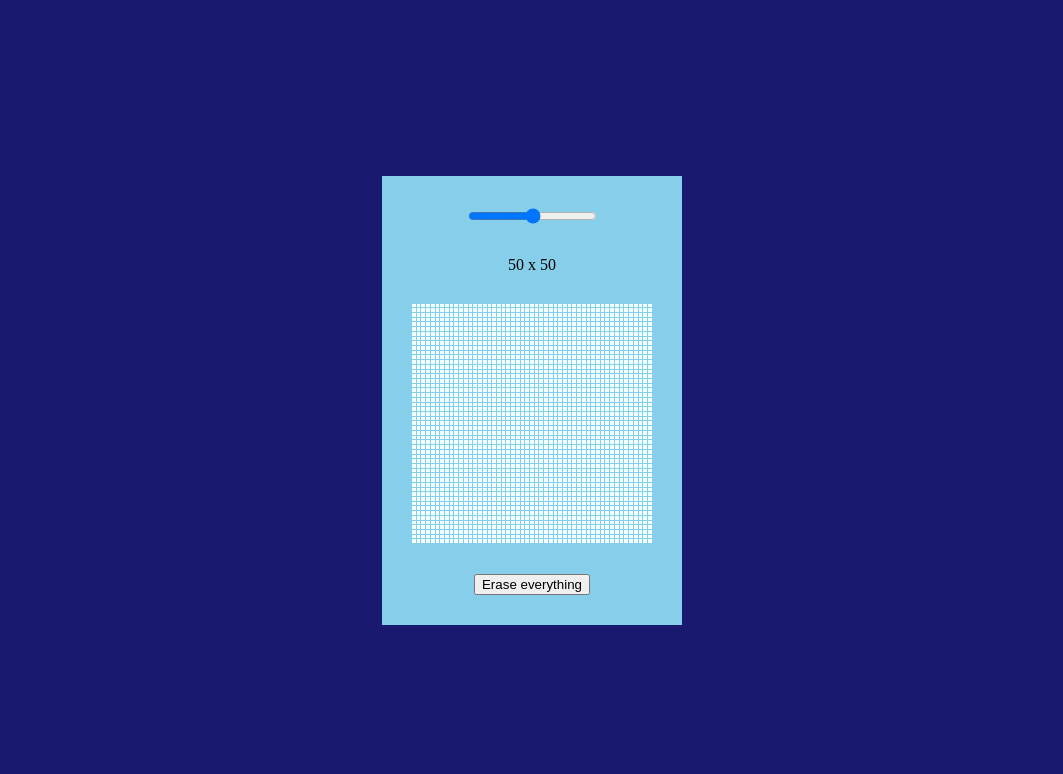
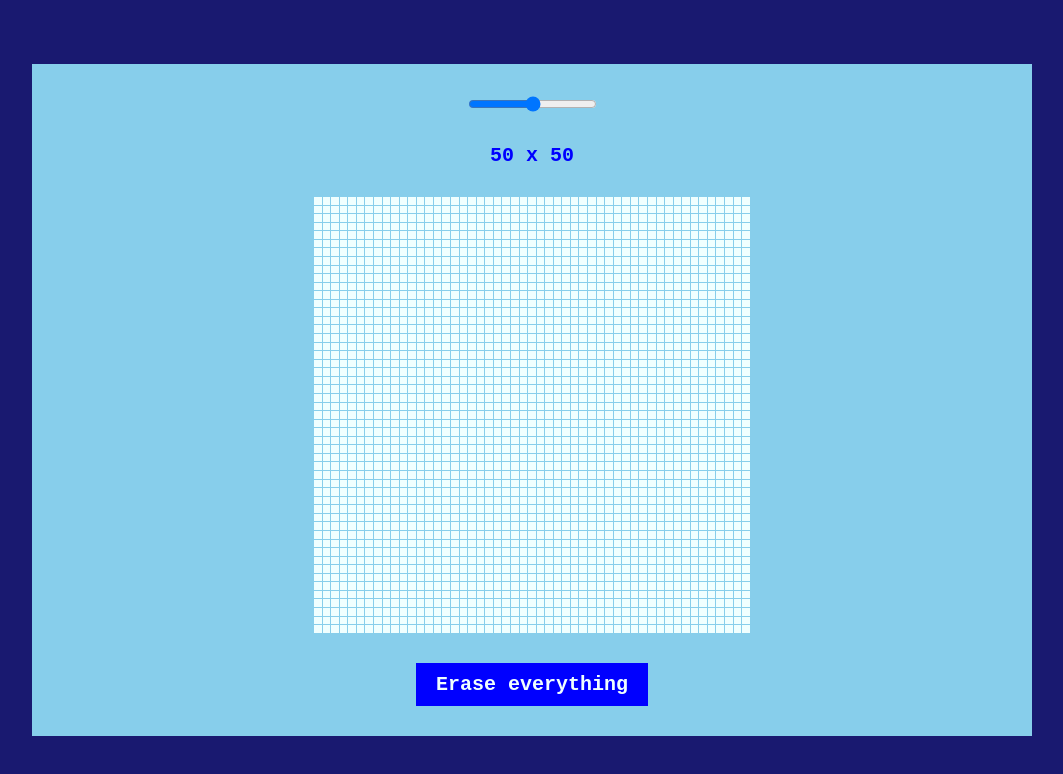
Before and after one commit to felis5d/etch-a-sketch, a plain HTML site: page index.html in a window 1280 px wide. Shown: the whole page, without its empty margins (108-1171 px from the left). Drawn offline with Linux system fonts and the light colour scheme.

Commit message:
polish css

```diff
--- a/script.js
+++ b/script.js
@@ -47,9 +47,10 @@ function draw() {
     }
 
     squaresArray = getSquares();
-    squaresArray.forEach((square) =>
-        square.addEventListener('pointerover', color)
-    )
+    squaresArray.forEach((square) => {
+        square.addEventListener('pointermove', color);
+        square.addEventListener('touchmove', color);
+    })
 }
 
 draw();
--- a/style.css
+++ b/style.css
@@ -1,5 +1,8 @@
 * {
     box-sizing: border-box;
+    font-family: Ubuntu, monospace;
+    font-size: 20px;
+    font-weight: 800;
 }
 
 body {
@@ -7,9 +10,6 @@ body {
 }
 
 .page {
-    display: flex;
-    justify-content: center;
-    align-items: center;
     width: 100vw;
     height: 100vh;
     background-color: midnightblue;
@@ -22,17 +22,20 @@ body {
     justify-content: center;
     align-items: center;
     min-width: 300px;
+    max-width: 1000px;
+    margin: 0 auto;
+    height: 100%;
     gap: 30px;
     padding: 30px;
     background-color: skyblue;
+    color: blue;
 }
 
 .sketchpad-container {
-    width: 100%;
-    aspect-ratio: 1;
     display: flex;
     flex-direction: column;
     gap: 1px;
+    aspect-ratio: 1;
 }
 
 .grid-row {
@@ -49,3 +52,26 @@ body {
 .blue {
     background-color: blue;
 }
+
+@media only screen and (orientation: landscape) {
+    .sketchpad-container {
+        height: 100%;
+        max-width: 100%;
+
+    }
+}
+
+@media only screen and (orientation: portrait) {
+    .sketchpad-container {
+        width: 100%;
+        max-height: 100%;
+    }
+}
+
+button {
+    border: none;
+    padding: 0.5em 1em;
+    background-color: blue;
+    color: azure;
+    cursor: pointer;
+}
```
